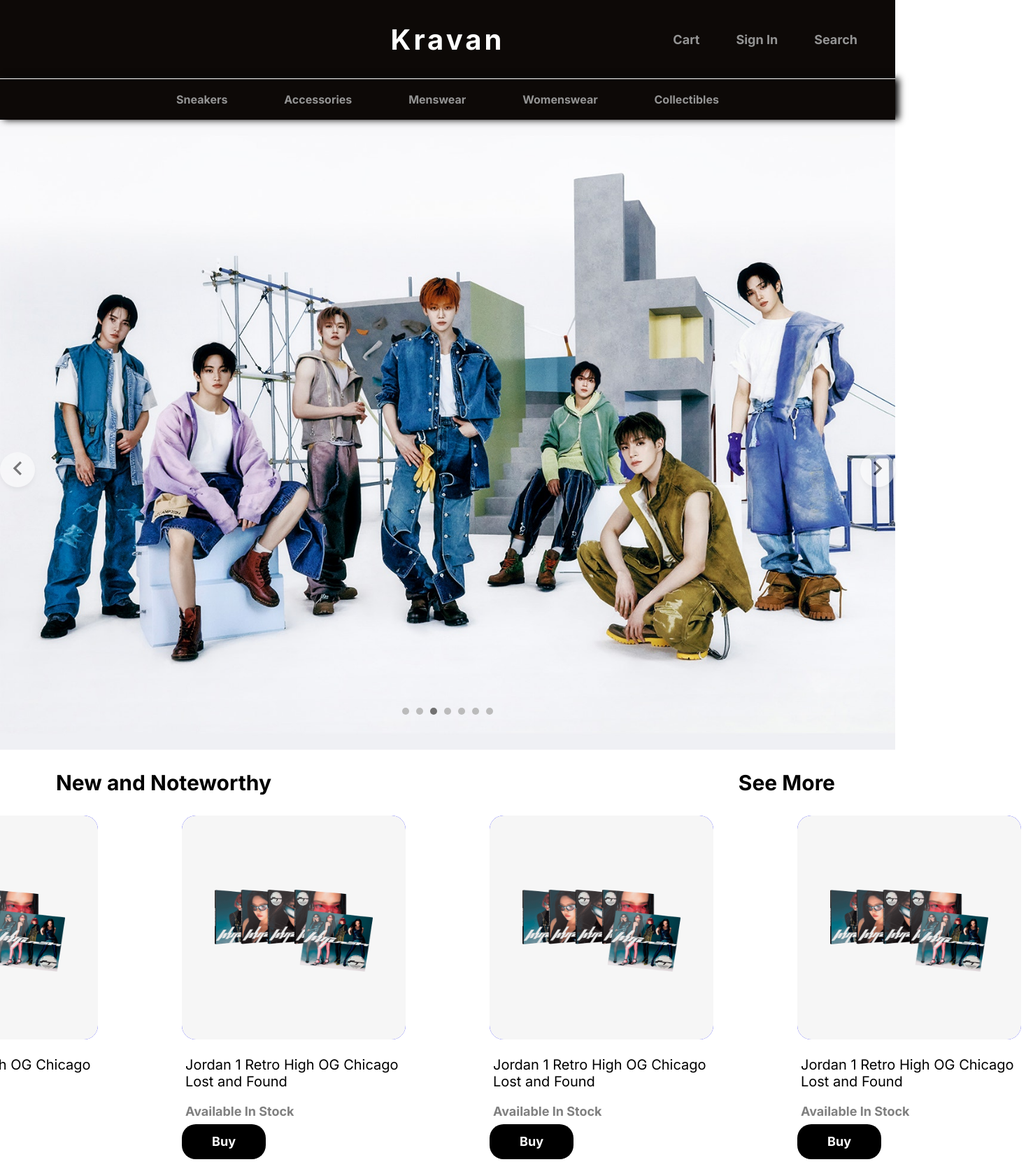
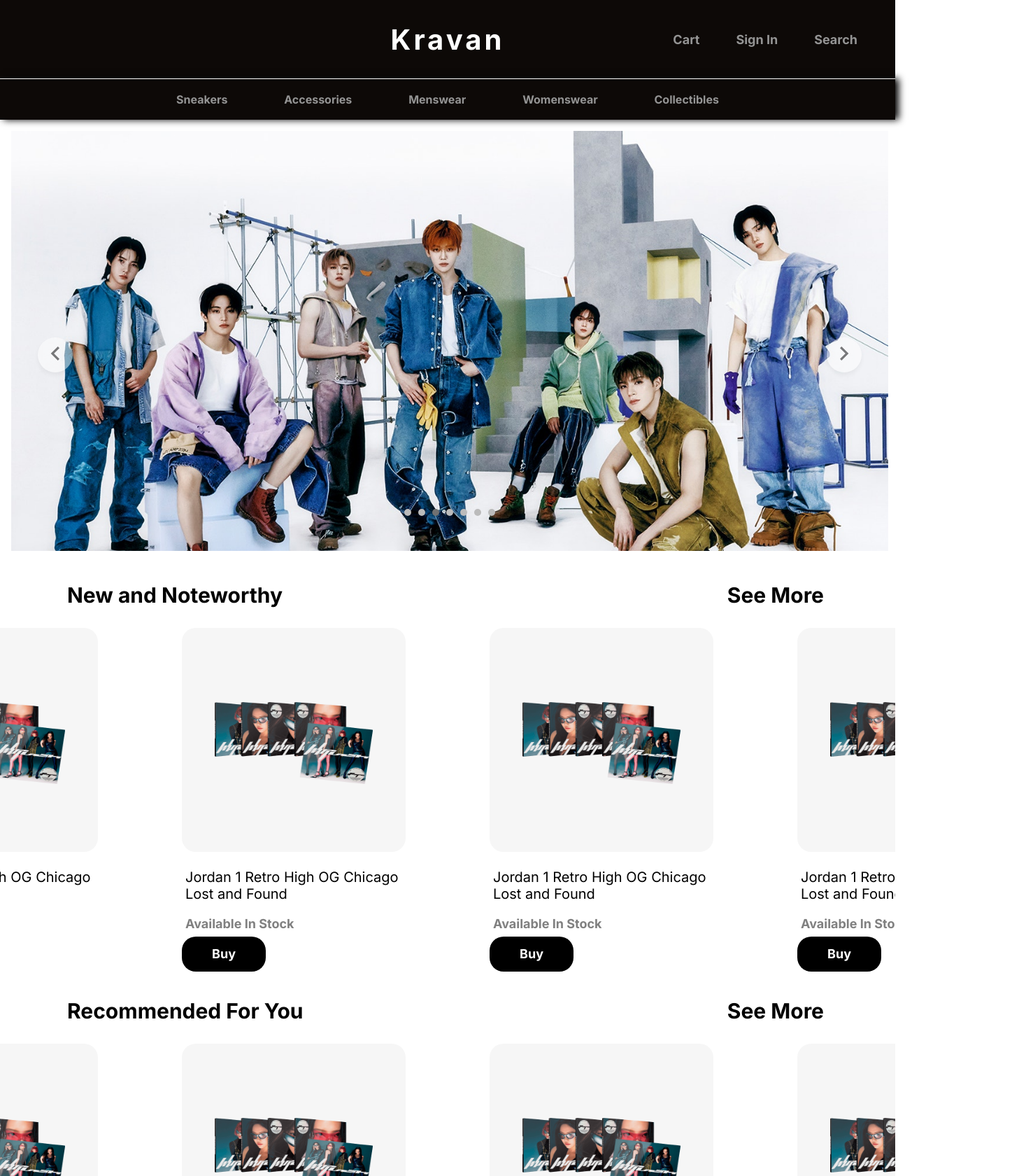
Before and after one commit to Sovichet-Rathanak/E-Commerce, a Vue app: page /Collectibles in a window 1280 px wide. Shown: the top 1680 px of the page at 70% size, 1467 px wide, since content can reach past the window. Built offline with nearby package versions, Linux system fonts and the light colour scheme.

Commit message:
modify padding on body

```diff
--- a/src/components/BrandCard.vue
+++ b/src/components/BrandCard.vue
@@ -34,6 +34,7 @@
   justify-content: center;
   align-items: center;
   border-radius: 30px 30px 0px 0px;
+  object-fit: cover;
   margin-bottom: 10px;
 }
 
--- a/src/components/web_banner.vue
+++ b/src/components/web_banner.vue
@@ -47,9 +47,9 @@ export default {
 
 <style>
 .webbannerContainer{
-    width: 100%;
-    height: 900px;
-    background-color: beige;
+    padding: 1rem;
+    width: 98%;
+    height: 600px;
     display: flex;
     align-items: flex-end;
     overflow: hidden;
@@ -60,11 +60,12 @@ export default {
     width: 100%;
     height: 100%;
     object-fit: cover;
+    object-position: 100% 40%;
 }
 .btnContainer{
     position: absolute;
-    width: 100%;
-    height: 100%;
+    width: 92%;
+    height: 70%;
     display: flex;
     align-items: center;
     justify-content: space-between;
--- a/src/views/AccessoriesPage.vue
+++ b/src/views/AccessoriesPage.vue
@@ -1,5 +1,6 @@
 <template>
   <WebBanner :images="banner.accessoryBanner.image"/>  <!-- checkout banner.js and just basically populate the image array with your own image -->
+  <div class="Container">
     <SeeMore
       SectionTitle="New and Noteworthy" style="margin-top: 1.75rem;"
     />
@@ -60,6 +61,8 @@
         article_title = "Dawn of a New Rage: The Unstoppable Sneaker Reign of Travis Scott - Features"
       />
     </div>
+  </div>
+
 </template>
 
 <script>
@@ -134,4 +137,8 @@ export default {
     font-weight: bold;
     margin-left: 5rem;
   }
+  .Container{
+    padding-inline: 1rem;
+    overflow: hidden;
+  }
 </style>
--- a/src/views/CollectiblesPage.vue
+++ b/src/views/CollectiblesPage.vue
@@ -1,5 +1,6 @@
 <template>
   <WebBanner :images="banner.collectiblesBanner.image"/>  <!-- checkout banner.js and just basically populate the image array with your own image -->
+  <div class="Container">
     <SeeMore
       SectionTitle="New and Noteworthy" style="margin-top: 1.75rem;"
     />
@@ -59,6 +60,7 @@
         article_image="src/assets/images/Articles/newjeans.jpg"
         article_title = "Dawn of a New Rage: The Unstoppable Sneaker Reign of Travis Scott - Features"
       />
+    </div>
   </div>
 </template>
 
@@ -134,4 +136,8 @@ export default {
     font-weight: bold;
     margin-left: 5rem;
   }
+  .Container{
+    padding-inline: 1rem;
+    overflow: hidden;
+  }
 </style>
--- a/src/views/MenswearPage.vue
+++ b/src/views/MenswearPage.vue
@@ -1,5 +1,6 @@
 <template>
   <WebBanner :images="banner.menswearBanner.image"/>  <!-- checkout banner.js and just basically populate the image array with your own image -->
+  <div class="Container">
     <SeeMore
       SectionTitle="Outfit Inspiration" style="margin-top: 1.75rem;"
     />
@@ -59,6 +60,7 @@
         article_image="src/assets/images/Magazine_Man.png"
         article_title = "Dawn of a New Rage: The Unstoppable Sneaker Reign of Travis Scott - Features"
       />
+    </div>
   </div>
 </template>
 
@@ -134,4 +136,8 @@ export default {
     font-weight: bold;
     margin-left: 5rem;
   }
+  .Container{
+    padding-inline: 1rem;
+    overflow: hidden;
+  }
 </style>
--- a/src/views/SneakerPage.vue
+++ b/src/views/SneakerPage.vue
@@ -1,5 +1,6 @@
 <template>
   <WebBanner :images="banner.sneakerBanner.image"/>  <!-- checkout banner.js and just basically populate the image array with your own image -->
+  <div class="Container">
     <SeeMore
       SectionTitle="New and Noteworthy" style="margin-top: 1.75rem;"
       />
@@ -60,6 +61,8 @@
         article_title = "Dawn of a New Rage: The Unstoppable Sneaker Reign of Travis Scott - Features"
       />
     </div>
+  </div>
+
 </template>
 
 <script>
@@ -134,4 +137,8 @@ export default {
     font-weight: bold;
     margin-left: 5rem;
   }
+  .Container{
+    padding-inline: 1rem;
+    overflow: hidden;
+  }
 </style>
--- a/src/views/WomenswearPage.vue
+++ b/src/views/WomenswearPage.vue
@@ -1,5 +1,6 @@
 <template>
   <WebBanner :images="banner.womenswearBanner.image"/>  <!-- checkout banner.js and just basically populate the image array with your own image -->
+  <div class="Container">
     <SeeMore
       SectionTitle="New and Noteworthy" style="margin-top: 1.75rem;"
     />
@@ -32,7 +33,10 @@
         :brandName= "brand.womenswearBrand.brand_name[index -1]"
       />
     </div>
-
+    .Container{
+    padding-inline: 1rem;
+    overflow: hidden;
+  }
     <SeeMore
       SectionTitle="Exclusives and Collaborations"
     />
@@ -59,6 +63,7 @@
         Magazine_image="src/assets/images/Magazine/Magazine1.jpg"
         Magazine_title = "Step into the world of timeless fashion with our exclusive collection!"
       />
+    </div>
   </div>
 </template>
 
@@ -134,4 +139,8 @@ export default {
     font-weight: bold;
     margin-left: 5rem;
   }
+  .Container{
+    padding-inline: 1rem;
+    overflow: hidden;
+  }
 </style>
```
Lines whose indentation alone changed are shown as unchanged.
